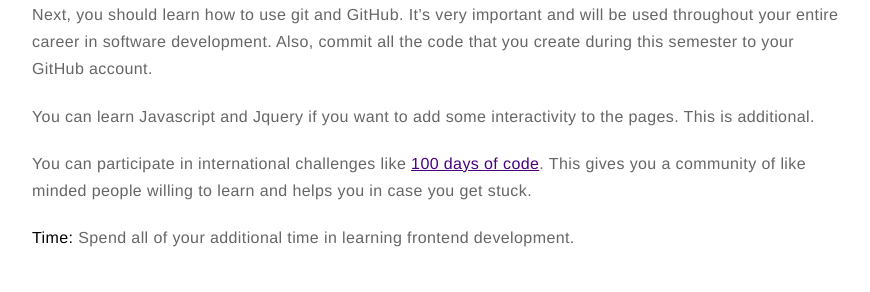
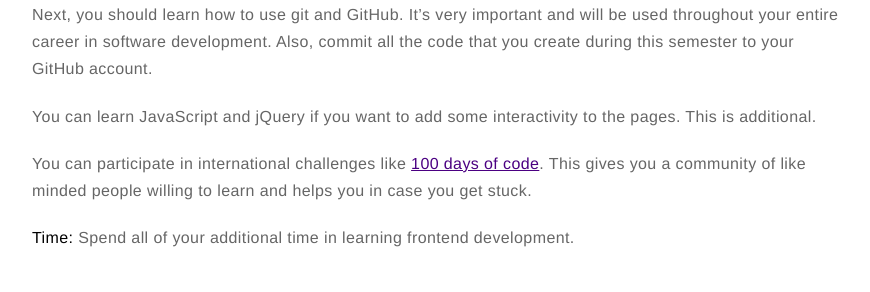
Before and after one commit to taranjeet/taranjeet.github.io, a Jekyll site: the page built from _posts/2019-06-08-learning-path-for-a-computer-science-student.md, in a window 1280 px wide and 900 px high, scrolled down 2258 px. Shown: the part 152-444 px from the top of the window, without its empty margins (203-1073 px from the left). Built offline with Jekyll 4.4.1, drawn with Linux system fonts in a browser that asks for light colours; comment, search, counter and statistics services are not loaded.

Commit message:
fix typo.

```diff
--- a/_posts/2019-06-08-learning-path-for-a-computer-science-student.md
+++ b/_posts/2019-06-08-learning-path-for-a-computer-science-student.md
@@ -75,7 +75,7 @@ In this semester, learn HTML, CSS. You should learn how to build static web page
 
 Next, you should learn how to use git and GitHub. It's very important and will be used throughout your entire career in software development. Also, commit all the code that you create during this semester to your GitHub account.
 
-You can learn Javascript and Jquery if you want to add some interactivity to the pages. This is additional.
+You can learn JavaScript and jQuery if you want to add some interactivity to the pages. This is additional.
 
 You can participate in international challenges like [100 days of code](https://www.100daysofcode.com/). This gives you a community of like minded people willing to learn and helps you in case you get stuck.
 
```
